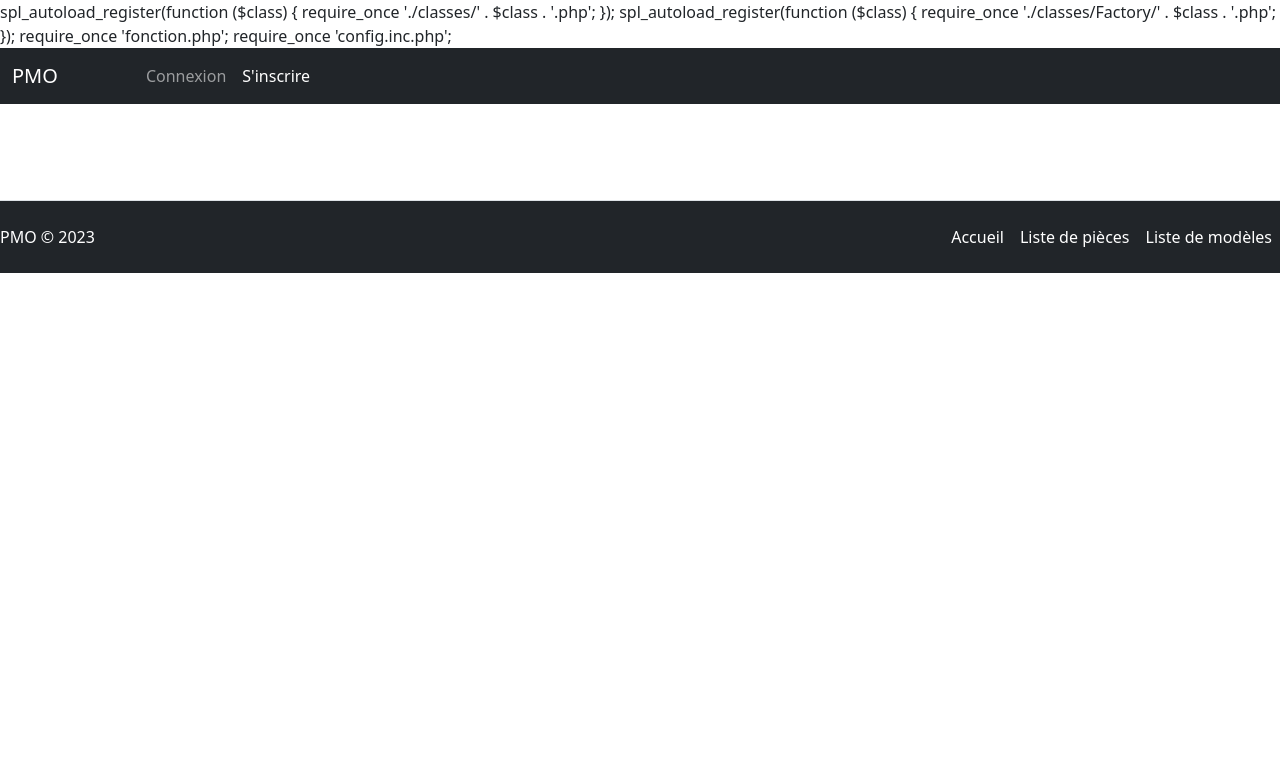
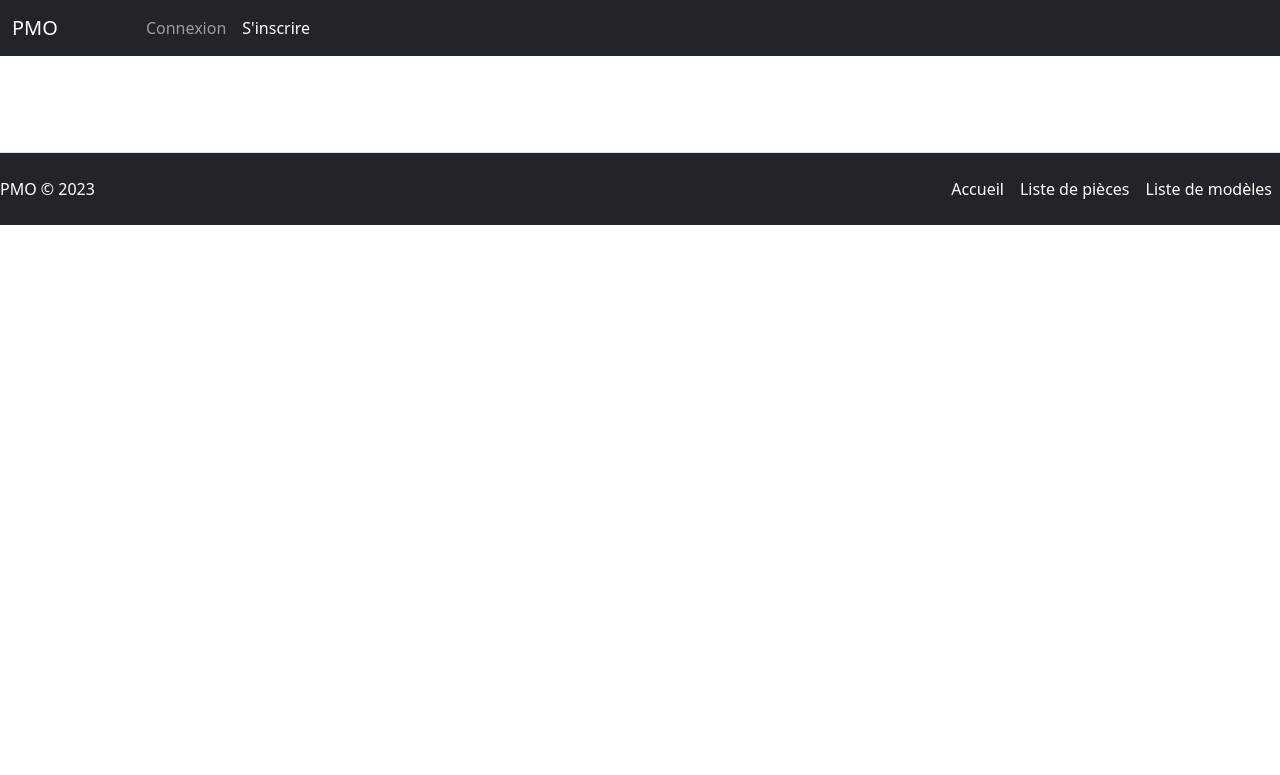
Before and after one commit to HueKhuc/Montage-d-ordinateur, a PHP site: page / in a window 1280 px wide. Shown: the top 775 px of the page. Run offline with PHP 8.4, Linux system fonts and the light colour scheme.

Commit message:
reparation autoload

```diff
--- a/includes/autoload.php
+++ b/includes/autoload.php
@@ -1,8 +1,8 @@
-spl_autoload_register(function ($class) {
+<?php spl_autoload_register(function ($class) {
     require_once './classes/' . $class . '.php';
 });
 spl_autoload_register(function ($class) {
     require_once './classes/Factory/' . $class . '.php';
 });
-require_once 'fonction.php';
-require_once 'config.inc.php';
+require_once 'includes/function.php';
+require_once 'includes/config.inc.php';
```
